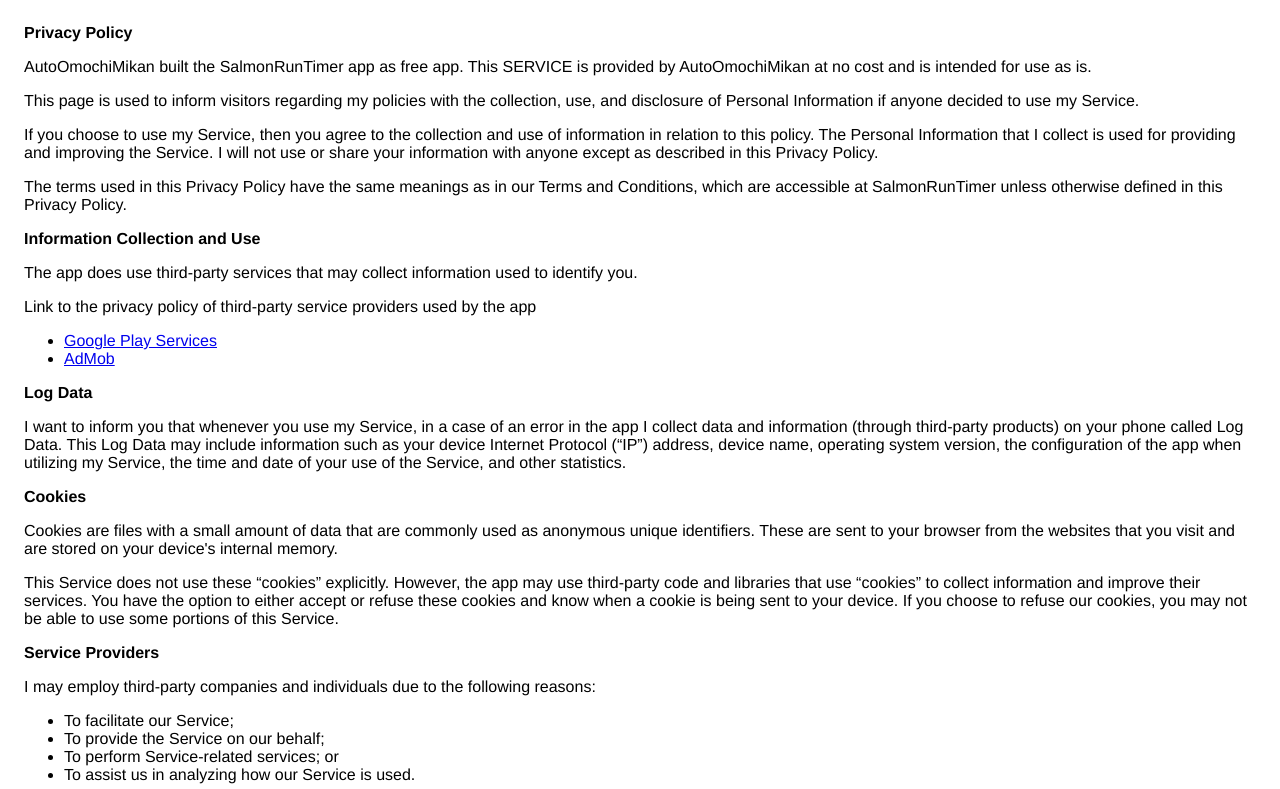
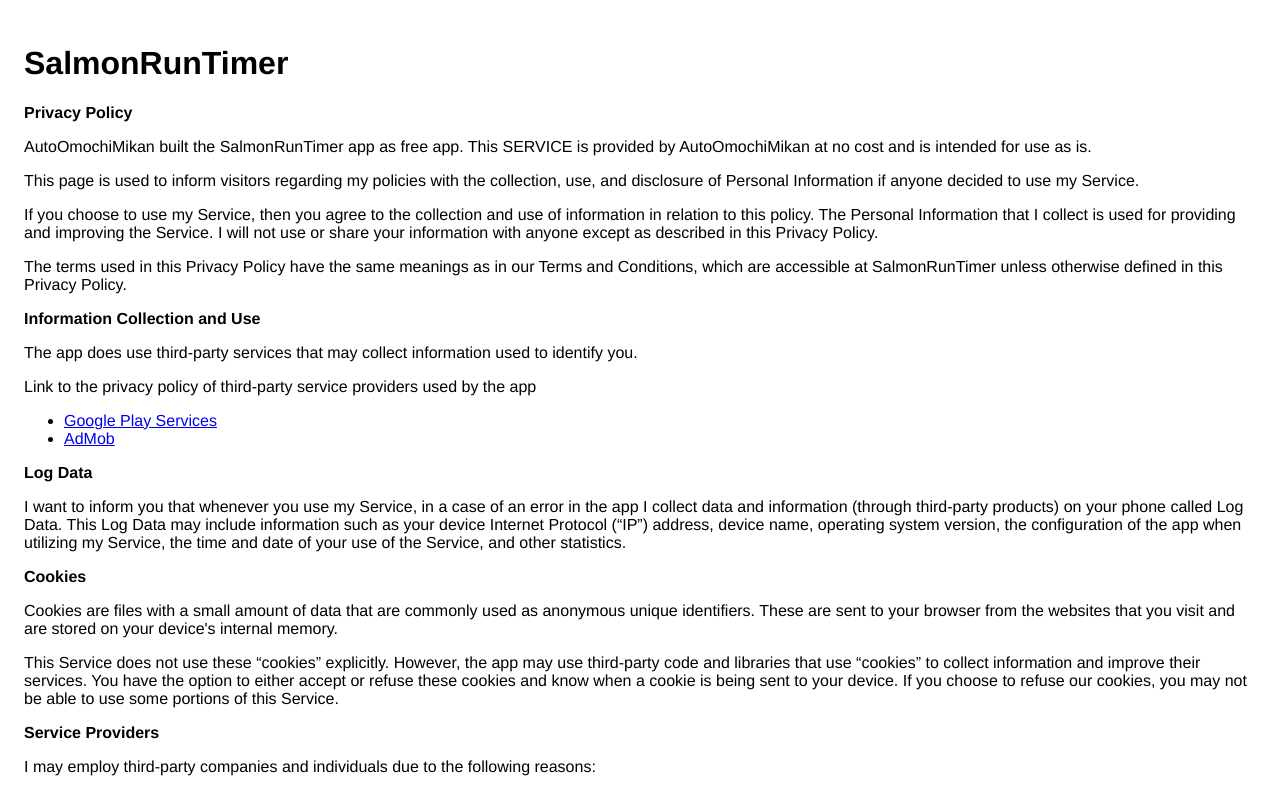
Before and after one commit to vvkv65885/SalmonRunTimerPage, a plain HTML site: page privacy_policy.html in a window 1280 px wide. Shown: the top 789 px of the page. Drawn offline with Linux system fonts and the light colour scheme.

Commit message:
タイトル追加

```diff
--- a/privacy_policy.html
+++ b/privacy_policy.html
@@ -7,6 +7,7 @@
       <style> body { font-family: 'Helvetica Neue', Helvetica, Arial, sans-serif; padding:1em; } </style>
     </head>
     <body>
+    <h1>SalmonRunTimer</h1>
     <strong>Privacy Policy</strong> <p>
                   AutoOmochiMikan built the SalmonRunTimer app as
                   free app. This SERVICE is provided by
```
